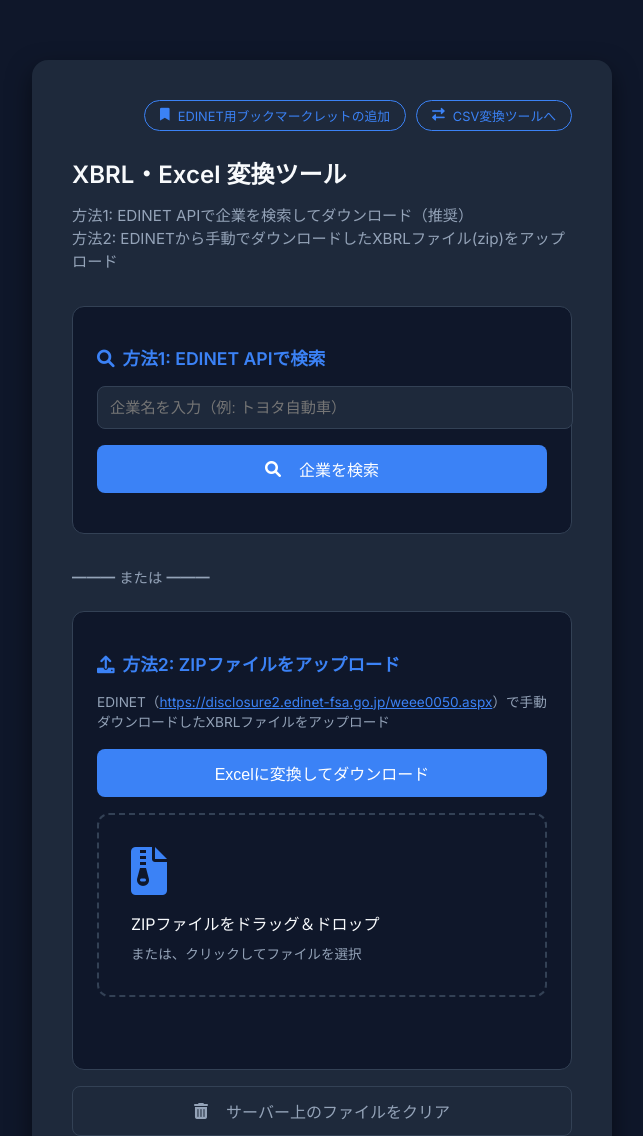
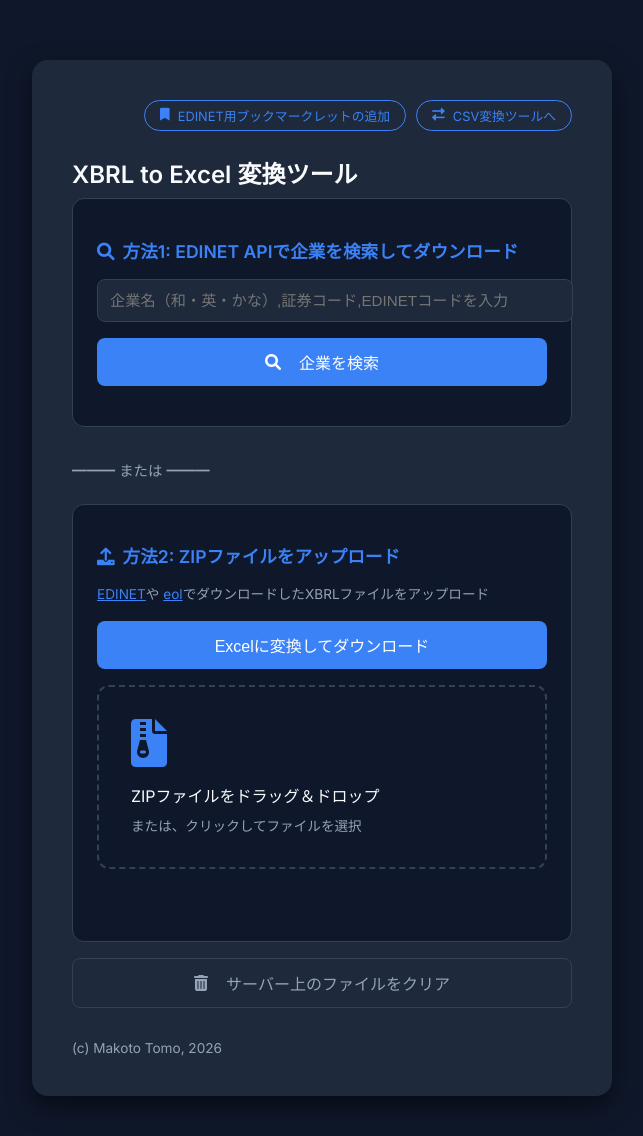
Before and after one commit to tomoreal/office-tools, a Flask app: page / in a window 1280 px wide. Shown: the top 1136 px of the page, without its empty margins (8-651 px from the left). After the commit the page ends 1104 px from the top, so only its background shows below. Run offline with Flask 3, Linux system fonts and the light colour scheme.

Commit message:
Top画面の整理 説明文の重複排除、リンク先追加

```diff
--- a/templates/index.html
+++ b/templates/index.html
@@ -331,23 +331,21 @@ XBRL to Excel Converter - Main UI Template
                  MAIN FORM - ファイルアップロード UI
                  【将来の分割先】templates/converter/upload_form.html
                  ================================================================== -->
-            <h1>XBRL・Excel 変換ツール</h1>
-            <p>方法1: EDINET APIで企業を検索してダウンロード（推奨）<br>
-               方法2: EDINETから手動でダウンロードしたXBRLファイル(zip)をアップロード
-            </p>
+            <h1>XBRL to Excel 変換ツール</h1>
 
             <!-- ==================================================================
                  EDINET API SEARCH SECTION - 企業検索とXBRLダウンロード
                  【将来の分割先】templates/converter/edinet_search.html
                  ================================================================== -->
-            <div style="background: var(--drop-bg); border-radius: 12px; padding: 1.5rem; margin-bottom: 2rem; border: 1px solid var(--border-color);">
+            <div
+                style="background: var(--drop-bg); border-radius: 12px; padding: 1.5rem; margin-bottom: 2rem; border: 1px solid var(--border-color);">
                 <h2 style="font-size: 1.1rem; margin-bottom: 1rem; color: var(--primary-color);">
-                    <i class="fas fa-search" style="margin-right: 8px;"></i>方法1: EDINET APIで検索
+                    <i class="fas fa-search" style="margin-right: 8px;"></i>方法1: EDINET APIで企業を検索してダウンロード
                 </h2>
 
                 <!-- 企業名入力 -->
                 <div style="margin-bottom: 1rem;">
-                    <input type="text" id="companyNameInput" placeholder="企業名を入力（例: トヨタ自動車）"
+                    <input type="text" id="companyNameInput" placeholder="企業名（和・英・かな）,証券コード,EDINETコードを入力"
                         style="width: 100%; padding: 0.75rem; background: var(--container-bg); border: 1px solid var(--border-color); border-radius: 8px; color: var(--text-main); font-size: 0.95rem;">
                 </div>
 
@@ -370,13 +368,17 @@ XBRL to Excel Converter - Main UI Template
                 </div>
 
                 <!-- ダウンロード進捗表示 -->
-                <div id="downloadProgress" style="display: none; margin-bottom: 1rem; padding: 0.75rem; background: var(--container-bg); border-radius: 8px; border: 1px solid var(--border-color);">
+                <div id="downloadProgress"
+                    style="display: none; margin-bottom: 1rem; padding: 0.75rem; background: var(--container-bg); border-radius: 8px; border: 1px solid var(--border-color);">
                     <div style="display: flex; justify-content: space-between; margin-bottom: 0.5rem;">
                         <span style="font-size: 0.9rem;">ダウンロード進捗</span>
                         <span id="progressText" style="font-size: 0.9rem; color: var(--primary-color);">0 / 0</span>
                     </div>
-                    <div style="width: 100%; height: 8px; background: var(--border-color); border-radius: 4px; overflow: hidden;">
-                        <div id="progressBarFill" style="height: 100%; width: 0%; background: var(--primary-color); transition: width 0.3s ease;"></div>
+                    <div
+                        style="width: 100%; height: 8px; background: var(--border-color); border-radius: 4px; overflow: hidden;">
+                        <div id="progressBarFill"
+                            style="height: 100%; width: 0%; background: var(--primary-color); transition: width 0.3s ease;">
+                        </div>
                     </div>
                 </div>
 
@@ -400,14 +402,17 @@ XBRL to Excel Converter - Main UI Template
             {% endif %}
             {% endwith %}
 
-            <div style="background: var(--drop-bg); border-radius: 12px; padding: 1.5rem; border: 1px solid var(--border-color);">
+            <div
+                style="background: var(--drop-bg); border-radius: 12px; padding: 1.5rem; border: 1px solid var(--border-color);">
                 <h2 style="font-size: 1.1rem; margin-bottom: 1rem; color: var(--primary-color);">
                     <i class="fas fa-upload" style="margin-right: 8px;"></i>方法2: ZIPファイルをアップロード
                 </h2>
 
                 <p style="font-size: 0.85rem; color: var(--text-muted); margin-bottom: 1rem;">
-                    EDINET（<a href="https://disclosure2.edinet-fsa.go.jp/weee0050.aspx" target="_blank"
-                        style="color: var(--primary-color);">https://disclosure2.edinet-fsa.go.jp/weee0050.aspx</a>）で手動ダウンロードしたXBRLファイルをアップロード
+                    <a href="https://disclosure2.edinet-fsa.go.jp/weee0050.aspx" target="_blank"
+                        style="color: var(--primary-color);">EDINET</a>や
+                    <a href="https://ssl.eoldb.jp/EolDb/UserLogin.php" target="_blank"
+                        style="color: var(--primary-color);">eol</a>でダウンロードしたXBRLファイルをアップロード
                 </p>
 
                 <form method="POST" enctype="multipart/form-data" id="uploadForm">
@@ -420,7 +425,8 @@ XBRL to Excel Converter - Main UI Template
                         <i class="fas fa-file-archive upload-icon"></i>
                         <div style="margin-bottom: 0.5rem;">ZIPファイルをドラッグ＆ドロップ</div>
                         <div style="font-size: 0.85rem; color: var(--text-muted);">または、クリックしてファイルを選択</div>
-                        <input type="file" name="files" id="fileInput" class="file-input" accept=".zip" multiple required>
+                        <input type="file" name="files" id="fileInput" class="file-input" accept=".zip" multiple
+                            required>
                     </div>
 
                     <div class="file-list" id="fileList"></div>
@@ -562,7 +568,7 @@ XBRL to Excel Converter - Main UI Template
                 const disposition = response.headers.get('Content-Disposition');
                 if (disposition) {
                     const filenameMatch = disposition.match(/filename\*=UTF-8''([^;]+)/i) ||
-                                          disposition.match(/filename="?([^";]+)"?/i);
+                        disposition.match(/filename="?([^";]+)"?/i);
                     if (filenameMatch && filenameMatch[1]) {
                         filename = decodeURIComponent(filenameMatch[1]);
                     }
@@ -681,7 +687,7 @@ XBRL to Excel Converter - Main UI Template
         });
 
         // 企業選択
-        window.selectCompany = async function(index) {
+        window.selectCompany = async function (index) {
             selectedCompany = window.companiesData[index];
 
             // 有価証券報告書を取得
@@ -843,7 +849,7 @@ XBRL to Excel Converter - Main UI Template
         }
 
         // 報告書選択トグル
-        window.toggleReport = function(docID) {
+        window.toggleReport = function (docID) {
             const index = selectedReports.indexOf(docID);
             if (index > -1) {
                 selectedReports.splice(index, 1);
@@ -890,7 +896,7 @@ XBRL to Excel Converter - Main UI Template
                 const disposition = response.headers.get('Content-Disposition');
                 if (disposition) {
                     const filenameMatch = disposition.match(/filename\*=UTF-8''([^;]+)/i) ||
-                                          disposition.match(/filename="?([^";]+)"?/i);
+                        disposition.match(/filename="?([^";]+)"?/i);
                     if (filenameMatch && filenameMatch[1]) {
                         filename = decodeURIComponent(filenameMatch[1]);
                     }
```
Also changed, not shown: 1 other file.
